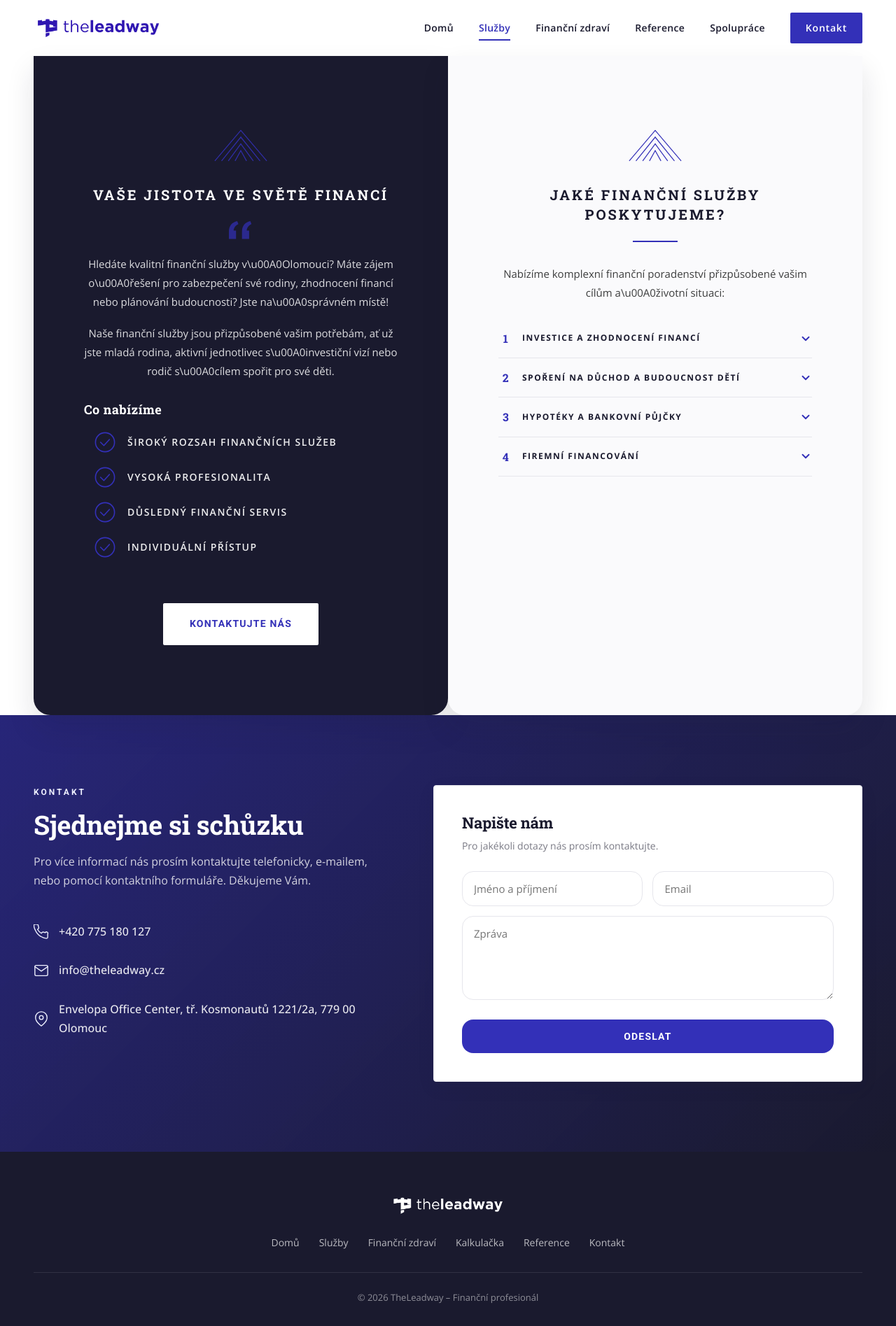
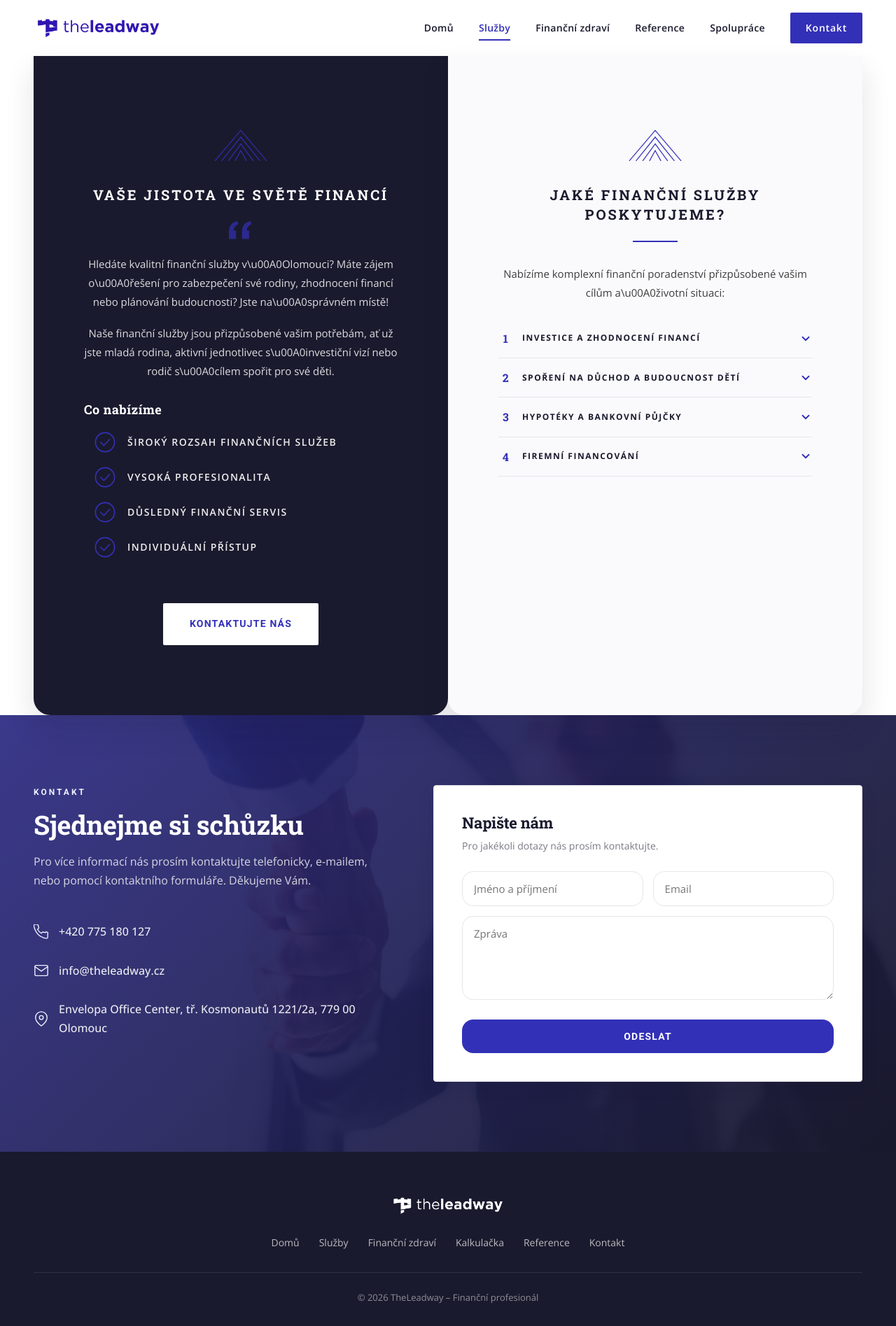
Before and after one commit to tknurture/Theleadway-landing-page, a Next.js app: page /sluzby in a window 1280 px wide. Shown: the whole page at 70% size. Built offline with nearby package versions, Linux system fonts and the light colour scheme.

Commit message:
Perf: odstraneni background-attachment fixed, optimalizace Lenis lerp a will-change na animace

```diff
--- a/app/globals.css
+++ b/app/globals.css
@@ -989,7 +989,7 @@ section {
   background-image: url('/images/contact-bg.jpg');
   background-size: cover;
   background-position: center;
-  background-attachment: fixed;
+  background-attachment: scroll;
   opacity: 0.18;
   z-index: 0;
 }
@@ -1153,8 +1153,9 @@ footer p {
 .reveal-left,
 .reveal-right {
   opacity: 0;
-  transition: opacity 0.8s ease, transform 0.8s ease;
+  transition: opacity 0.7s ease, transform 0.7s ease;
   transition-delay: var(--delay, 0ms);
+  will-change: opacity, transform;
 }
 .reveal { transform: translateY(32px); }
 .reveal-left { transform: translateX(-40px); }
--- a/app/page.tsx
+++ b/app/page.tsx
@@ -293,7 +293,7 @@ export default function Home() {
   }, []);
 
   useEffect(() => {
-    const lenis = new Lenis({ lerp: 0.085, smoothWheel: true });
+    const lenis = new Lenis({ lerp: 0.12, smoothWheel: true, syncTouch: false });
     const raf = (time: number) => { lenis.raf(time); requestAnimationFrame(raf); };
     const rafId = requestAnimationFrame(raf);
 
```
